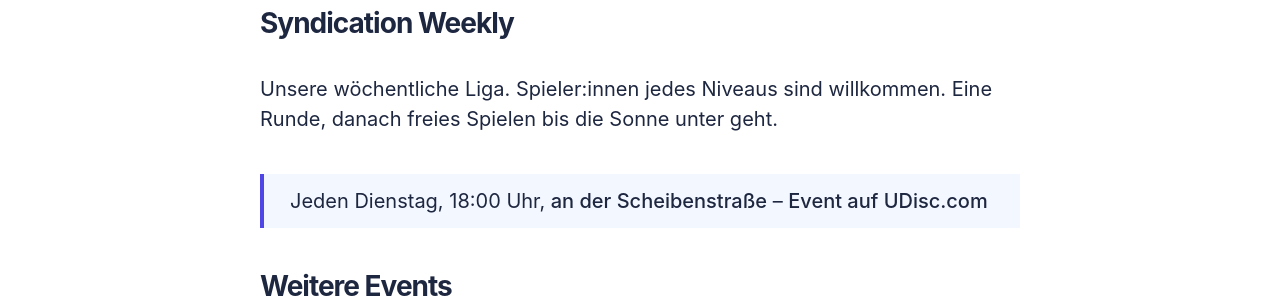
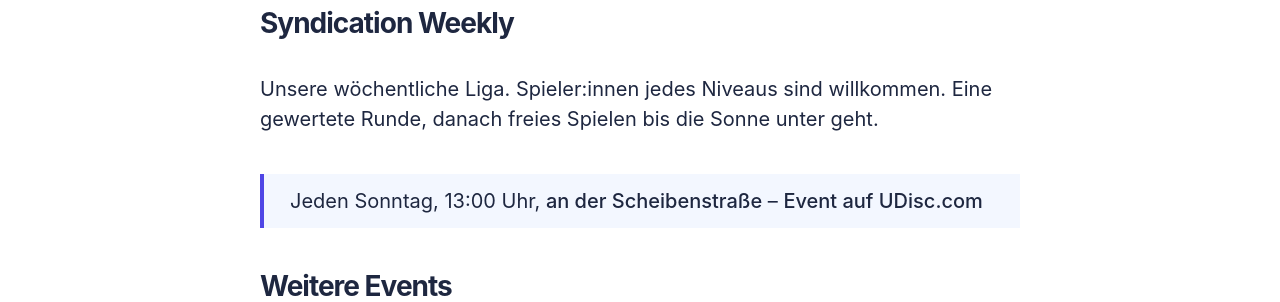
Before and after one commit to maxgreive/syndikat-web, a Jekyll site: the page built from events.md, in a window 1280 px wide. Shown: the part 219-521 px from the top of the page. Built offline with Jekyll 4.4.1, drawn with Linux system fonts in a browser that asks for light colours.

Commit message:
fix: update event details for Syndication Weekly

```diff
--- a/events.md
+++ b/events.md
@@ -5,9 +5,9 @@ layout: page
 
 ## Syndication Weekly
 
-Unsere wöchentliche Liga. Spieler:innen jedes Niveaus sind willkommen. Eine Runde, danach freies Spielen bis die Sonne unter geht.
+Unsere wöchentliche Liga. Spieler:innen jedes Niveaus sind willkommen. Eine gewertete Runde, danach freies Spielen bis die Sonne unter geht.
 
-> Jeden Dienstag, 18:00 Uhr, [an der Scheibenstraße](https://goo.gl/maps/yqyVDEoEs8Qd5LD56) – [Event auf UDisc.com](https://udisc.com/leagues/syndication-weekly)
+> Jeden Sonntag, 13:00 Uhr, [an der Scheibenstraße](https://goo.gl/maps/yqyVDEoEs8Qd5LD56) – [Event auf UDisc.com](https://udisc.com/leagues/syndication-weekly)
 
 ## Weitere Events
 
```
